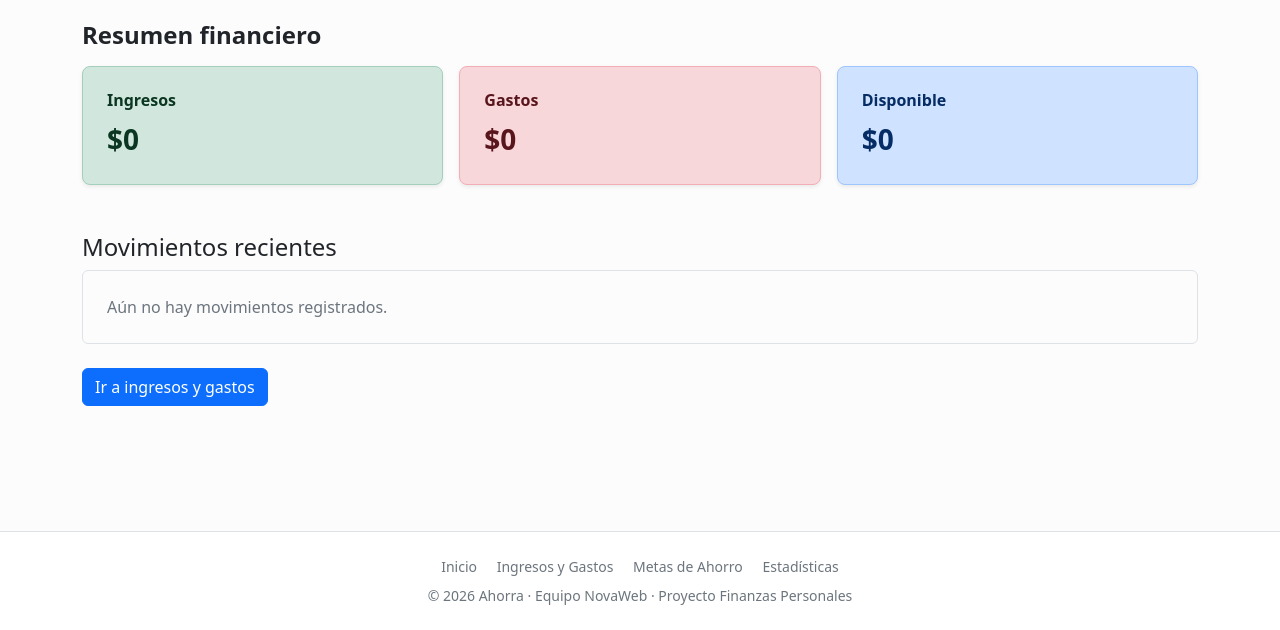
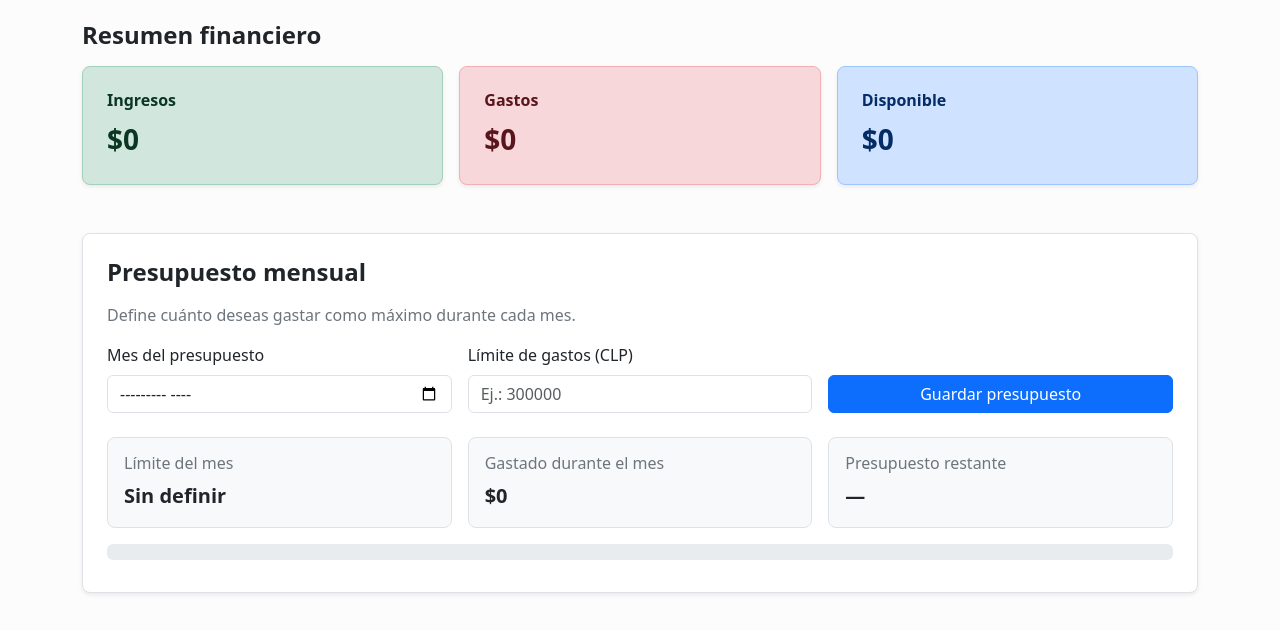
Before and after one commit to manuel-cofre-y/Finanzas-Personales, a plain HTML site: page index.html in a window 1280 px wide. Shown: the part 170-800 px from the top of the page. Drawn offline with nearby package versions, Linux system fonts and the light colour scheme.

Commit message:
Nueva función
Implementación para el límite de gastos

```diff
--- a/index.html
+++ b/index.html
@@ -62,6 +62,56 @@
       </div>
     </section>
 
+    <section aria-labelledby="titulo-presupuesto" class="mb-5">
+      <div class="bg-white border rounded-3 p-4 shadow-sm">
+        <h2 id="titulo-presupuesto" class="h4 mb-3 fw-bold">Presupuesto mensual</h2>
+        <p class="text-secondary">Define cuánto deseas gastar como máximo durante cada mes.</p>
+
+        <form id="form-presupuesto" class="row g-3 align-items-end">
+          <div class="col-12 col-md-4">
+            <label for="periodo-presupuesto" class="form-label fw-medium">Mes del presupuesto</label>
+            <input id="periodo-presupuesto" type="month" class="form-control" required>
+          </div>
+          <div class="col-12 col-md-4">
+            <label for="limite-presupuesto" class="form-label fw-medium">Límite de gastos (CLP)</label>
+            <input id="limite-presupuesto" type="number" min="1" step="1" class="form-control" placeholder="Ej.: 300000"
+              required>
+          </div>
+          <div class="col-12 col-md-4">
+            <button type="submit" class="btn btn-primary w-100">Guardar presupuesto</button>
+          </div>
+        </form>
+        <p id="presupuesto-aviso" role="status" aria-live="polite" class="small mt-2 mb-0"></p>
+
+        <div class="row g-3 mt-2">
+          <div class="col-12 col-md-4">
+            <div class="bg-light border rounded-3 p-3 h-100">
+              <h3 class="h6 text-secondary">Límite del mes</h3>
+              <p id="presupuesto-limite-valor" class="fs-5 fw-bold mb-0">Sin definir</p>
+            </div>
+          </div>
+          <div class="col-12 col-md-4">
+            <div class="bg-light border rounded-3 p-3 h-100">
+              <h3 class="h6 text-secondary">Gastado durante el mes</h3>
+              <p id="presupuesto-gastado-valor" class="fs-5 fw-bold mb-0">$0</p>
+            </div>
+          </div>
+          <div class="col-12 col-md-4">
+            <div class="bg-light border rounded-3 p-3 h-100">
+              <h3 class="h6 text-secondary">Presupuesto restante</h3>
+              <p id="presupuesto-restante-valor" class="fs-5 fw-bold mb-0">—</p>
+            </div>
+          </div>
+        </div>
+
+        <div id="presupuesto-barra" class="progress mt-3" role="progressbar"
+          aria-label="Porcentaje de presupuesto gastado" aria-valuemin="0" aria-valuemax="100" aria-valuenow="0">
+          <div id="presupuesto-progreso" class="progress-bar bg-primary" style="width:0%"></div>
+        </div>
+        <p id="presupuesto-detalle" class="small text-secondary mt-2 mb-0" aria-live="polite"></p>
+      </div>
+    </section>
+
     <section aria-labelledby="titulo-ultimos">
       <h2 id="titulo-ultimos" class="h4">Movimientos recientes</h2>
       <p class="border rounded p-4 text-secondary">Aún no hay movimientos. El historial se implementará más adelante.
@@ -84,6 +134,7 @@
 
   <script src="https://cdn.jsdelivr.net/npm/bootstrap@5.3.8/dist/js/bootstrap.bundle.min.js" defer></script>
   <script src="assets/js/main.js" defer></script>
+  <script src="assets/js/presupuesto.js" defer></script>
 </body>
 
 </html>
```
